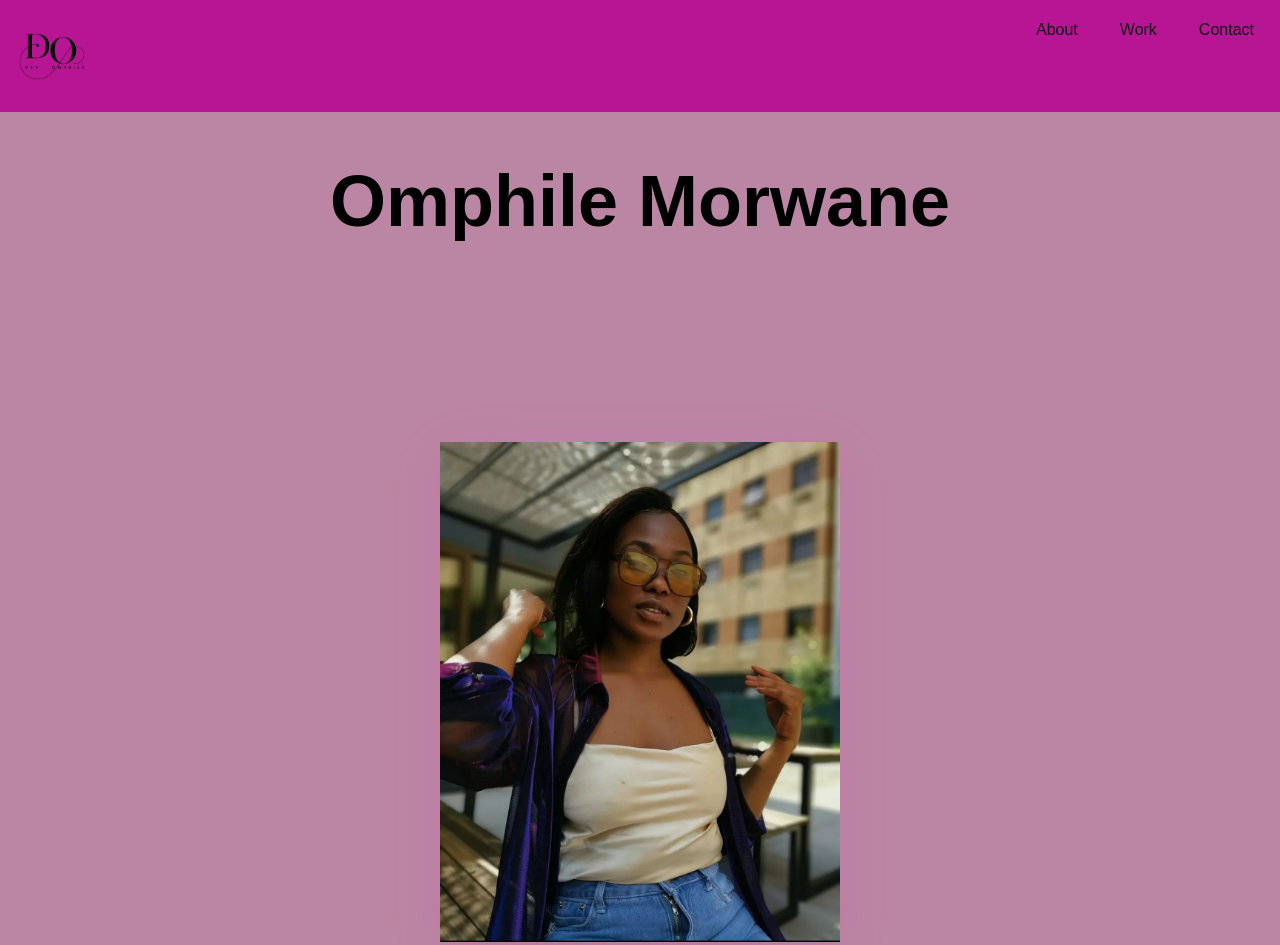
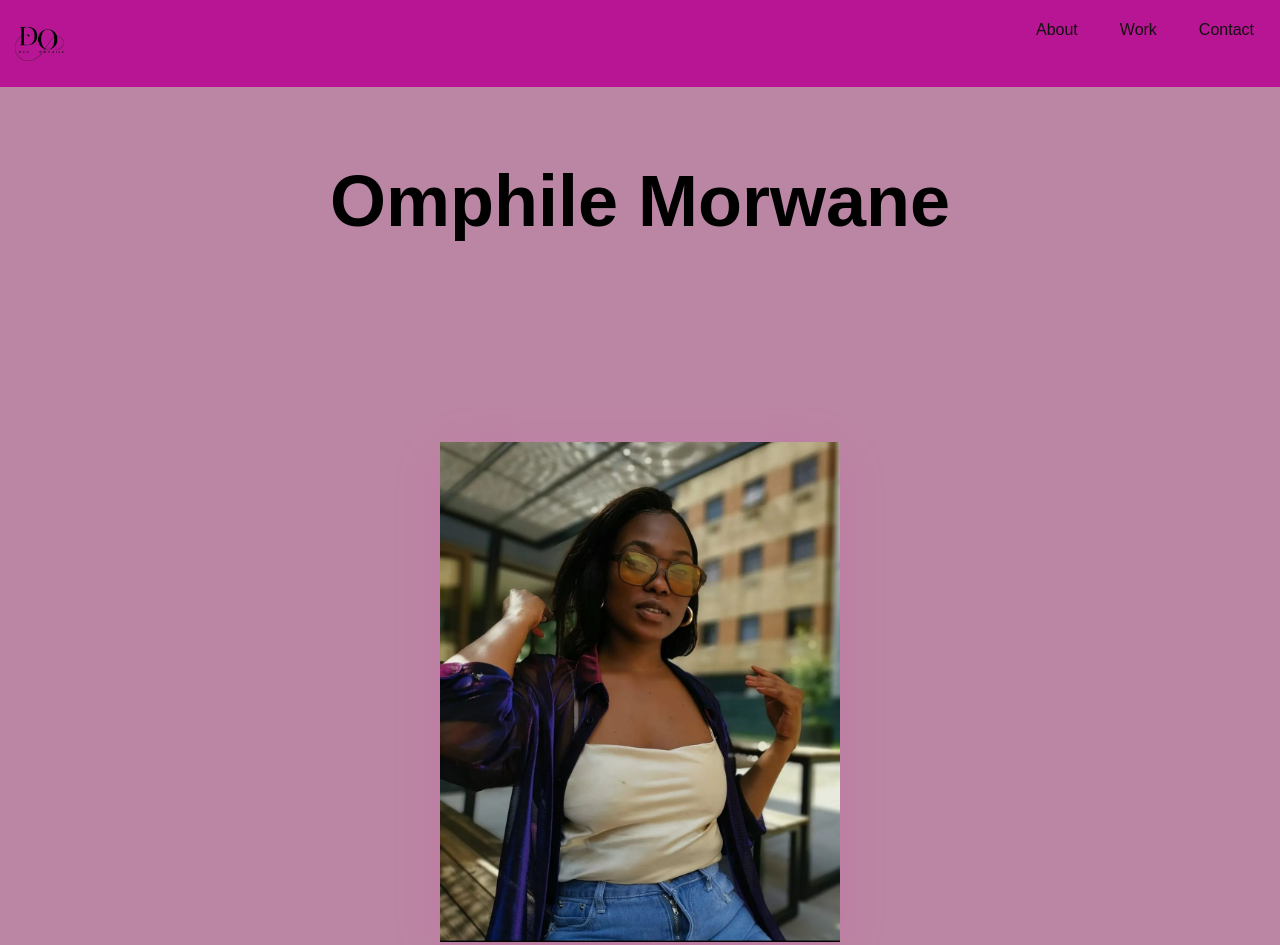
Before and after one commit to OmphileMorwane/OMPMOR404_BCL2401_GroupD01_Omphile-Morwane_CDV05, a plain HTML site: page index.html in a window 1280 px wide. Shown: the top 945 px of the page. Drawn offline with Linux system fonts and the light colour scheme; a web font is replaced by a local one.

Commit message:
Polishing CSS

```diff
--- a/style.css
+++ b/style.css
@@ -52,7 +52,7 @@ nav ul {
   background-color: #b71594;
   padding-top: 5px;
   padding-bottom: 5px;
-  z-index: 2;
+  z-index: 5;
 }
 
 nav ul li {
@@ -81,7 +81,7 @@ nav .logo {
   float: left;
   margin-right: 6px;
   height: 10%;
-  width: 08%;
+  width: 6%;
 }
 
 .work {
@@ -195,9 +195,6 @@ footer a {
 }
 
 @media only screen and (max-width: 367px) {
-  /*    #contact{
-    min-height:1100px;
-  } */
   .contact-details {
     border: 2px solid #90c695;
     border-radius: 0;
```
